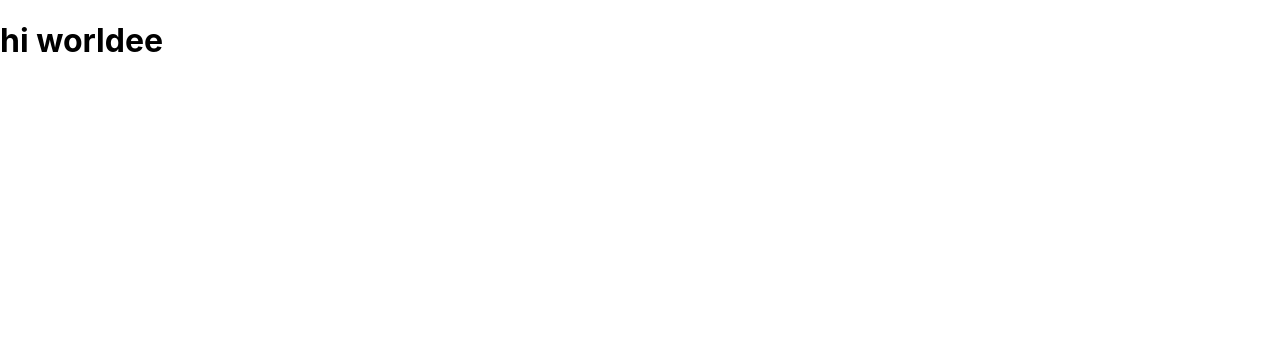
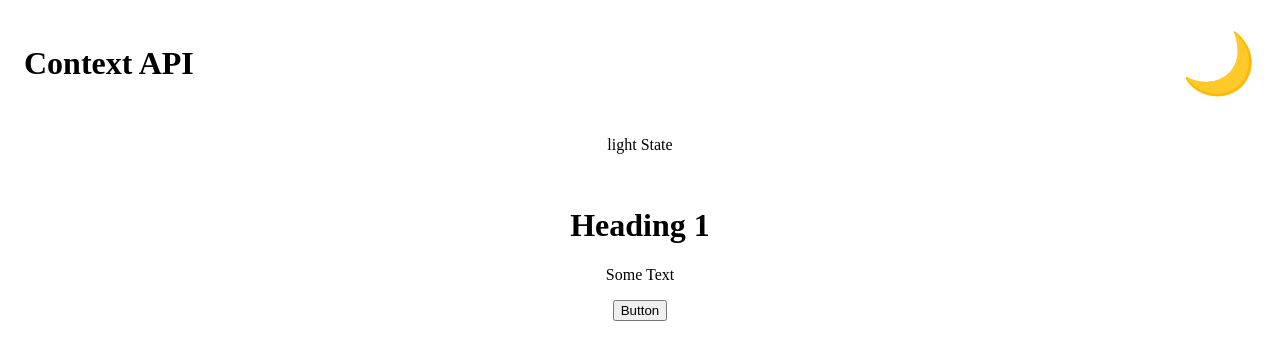
Before and after one commit to AMEER-HAMZA-RANA/React-Context-API-Project, a React (Create React App) app: page / in a window 1280 px wide. Shown: the top 360 px of the page. Built offline with nearby package versions, Linux system fonts and the light colour scheme.

Commit message:
React Project Completed
Made a ContextApi based Reacr Project

```diff
--- a/src/App.js
+++ b/src/App.js
@@ -1,11 +1,22 @@
-import React from "react";
-import "./App.css";
+import React, { useState } from "react";
+import ThemeContext from "./ThemeContext";
+import Header from "./Header";
+import Main from "./Main";
+
+
 
 function App() {
+
+  const themeHook = useState("light");
+  // const themeHook = "light";
   return (
-    <div>
-      <h1>hi worldee</h1>
-    </div>
+    <ThemeContext.Provider value={themeHook}>
+      <div>
+        <Header />
+        <p style={{ textAlign: "center" }}>{themeHook} State</p>
+        <Main />
+      </div>
+    </ThemeContext.Provider>
   );
 }
 
--- /dev/null
+++ b/src/Colors.js
@@ -0,0 +1,12 @@
+
+const AppTheme = {
+  light: {
+    textColor: "black",
+    backgroundColor: "white"
+  },
+  dark: {
+    textColor: 'white',
+    backgroundColor: "black"
+}
+}
+export default AppTheme;
--- /dev/null
+++ b/src/Header.jsx
@@ -0,0 +1,20 @@
+import React from 'react';
+import ThemeToggler from './ThemeToggler';
+
+const headerStyles = {
+  padding: "1rem",
+  display: "flex",
+  justifyContent: "space-between",
+  alignItems: "center"
+}
+
+const Header = () => {
+  return (
+    <header style={headerStyles}>
+    <h1>Context API</h1>
+    <ThemeToggler/>
+    </header>
+  );
+}
+
+export default Header;
--- /dev/null
+++ b/src/Main.jsx
@@ -0,0 +1,24 @@
+import React, {useContext} from 'react';
+import AppTheme from './Colors';
+import ThemeContext from './ThemeContext';
+
+
+// const mainStyle =
+
+const Main = () => {
+  const theme = useContext(ThemeContext)[0];
+  const currentTheme = AppTheme[theme];
+  return (
+    <main style={{
+      textAlign: "center",
+      padding: "1rem",
+      backgroundColor: `${currentTheme.backgroundColor}`,
+      color: `${currentTheme.textColor}`,
+    }}>
+      <h1>Heading 1</h1>
+      <p>Some Text</p>
+        <button>Button</button>
+      </main>
+  )
+}
+export default Main;
--- /dev/null
+++ b/src/ThemeContext.js
@@ -0,0 +1,5 @@
+import React from "react";
+
+const ThemeContext = React.createContext(["light", () => {}]);
+
+export default ThemeContext;
--- /dev/null
+++ b/src/ThemeToggler.jsx
@@ -0,0 +1,23 @@
+import React, { useContext } from "react";
+import ThemeContext from "./ThemeContext";
+
+const themeTogglerStyle = {
+  cursor: "pointer",
+};
+
+const ThemeToggler = () => {
+  const [themeMode, setThemeMode] = useContext(ThemeContext);
+  return (
+    <div
+      style={themeTogglerStyle}
+      onClick={() => setThemeMode(themeMode === "light" ? "dark" : "light")}
+    >
+      <span title="Switch Theme" style={{ fontSize: "60px" }}>
+        {themeMode === "light" ? "🌙" : "☀️"}
+        {/* <p style={{fontSize:"20px", textAlign:"center"}}>{themeMode}</p> */}
+      </span>
+    </div>
+  );
+};
+
+export default ThemeToggler;
--- a/src/index.js
+++ b/src/index.js
@@ -1,17 +1,32 @@
-import React from 'react';
-import ReactDOM from 'react-dom/client';
-import './index.css';
-import App from './App';
-import reportWebVitals from './reportWebVitals';
+import { StrictMode } from "react";
+import { createRoot } from "react-dom/client";
 
-const root = ReactDOM.createRoot(document.getElementById('root'));
+import App from "./App";
+
+const rootElement = document.getElementById("root");
+const root = createRoot(rootElement);
+
 root.render(
-  <React.StrictMode>
+  <StrictMode>
     <App />
-  </React.StrictMode>
+  </StrictMode>
 );
 
-// If you want to start measuring performance in your app, pass a function
-// to log results (for example: reportWebVitals(console.log))
-// or send to an analytics endpoint. Learn more: https://bit.ly/CRA-vitals
-reportWebVitals();
+
+// import React from 'react';
+// import ReactDOM from 'react-dom/client';
+// import './index.css';
+// import App from './App';
+// import reportWebVitals from './reportWebVitals';
+
+// const root = ReactDOM.createRoot(document.getElementById('root'));
+// root.render(
+//   <React.StrictMode>
+//     <App />
+//   </React.StrictMode>
+// );
+
+// // If you want to start measuring performance in your app, pass a function
+// // to log results (for example: reportWebVitals(console.log))
+// // or send to an analytics endpoint. Learn more: https://bit.ly/CRA-vitals
+// reportWebVitals();
```
